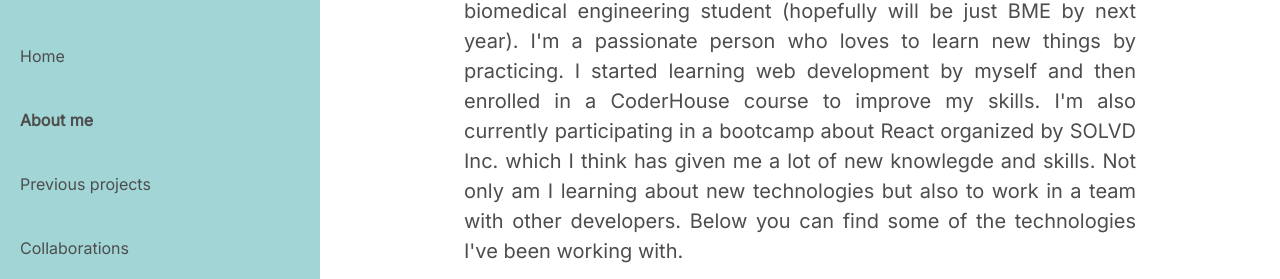
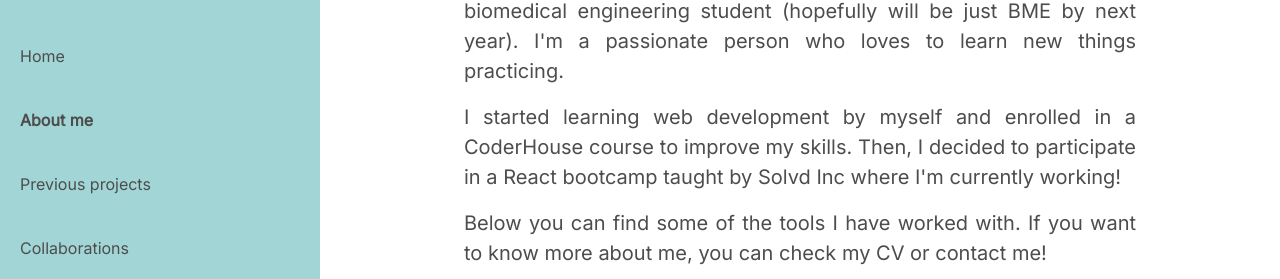
Before and after one commit to bytheseaside/BR__Portfolio, a website: page pages/about.html in a window 1280 px wide. Shown: the part 168-447 px from the top of the page. Drawn offline with nearby package versions, Linux system fonts and the light colour scheme.

Commit message:
replace about texts

```diff
--- a/pages/about.html
+++ b/pages/about.html
@@ -56,12 +56,15 @@
         NICE TO MEET YOU! MY NAME IS <span class="B">B</span><span class="R">R</span>ISA
       </h1>
       <p class="about-me__text text">
-        Hi there! I'm Brisa, a Front End Developer from Argentina and a biomedical engineering student (hopefully will
-        be just BME by next year). I'm a passionate person who loves to learn new things by practicing. I started
-        learning web development by myself and then enrolled in a CoderHouse course to improve my skills. I'm also
-        currently participating in a bootcamp about React organized by SOLVD Inc. which I think has given me a lot of
-        new knowlegde and skills. Not only am I learning about new technologies but also to work in a team with other
-        developers. Below you can find some of the technologies I've been working with.
+        Hi there! I'm Brisa, a Front-End Developer from Argentina and a biomedical engineering student (hopefully will
+        be just BME by next year). I'm a passionate person who loves to learn new things practicing.
+      </p>
+      <p class="about-me__text text">
+        I started learning web development by myself and enrolled in a CoderHouse course to improve my skills.
+        Then, I decided to participate in a React bootcamp taught by Solvd Inc where I'm currently working!
+      </p>
+      <p class="about-me__text text">
+        Below you can find some of the tools I have worked with. If you want to know more about me, you can check my CV or contact me!
       </p>
 
       <div class="tech">
```
